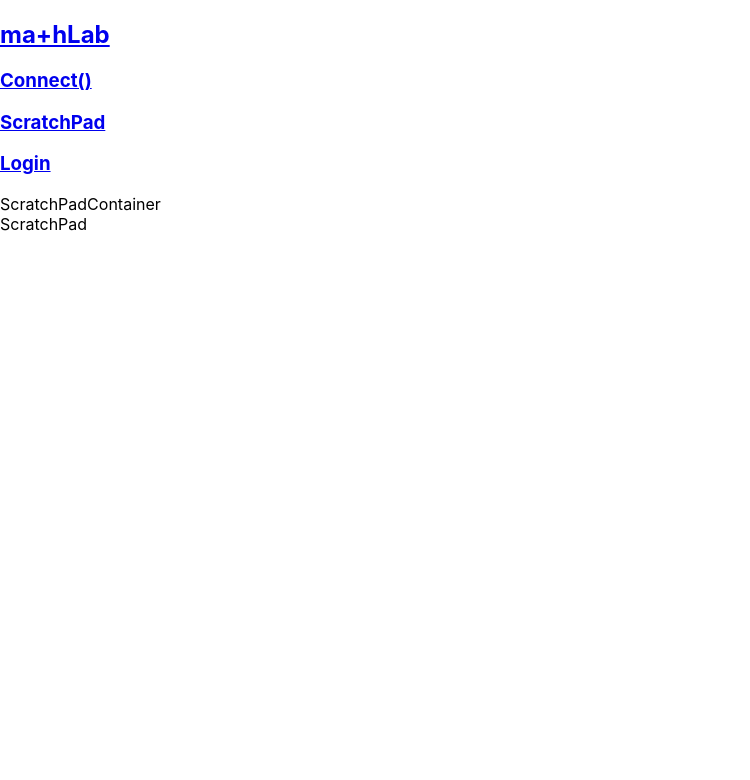
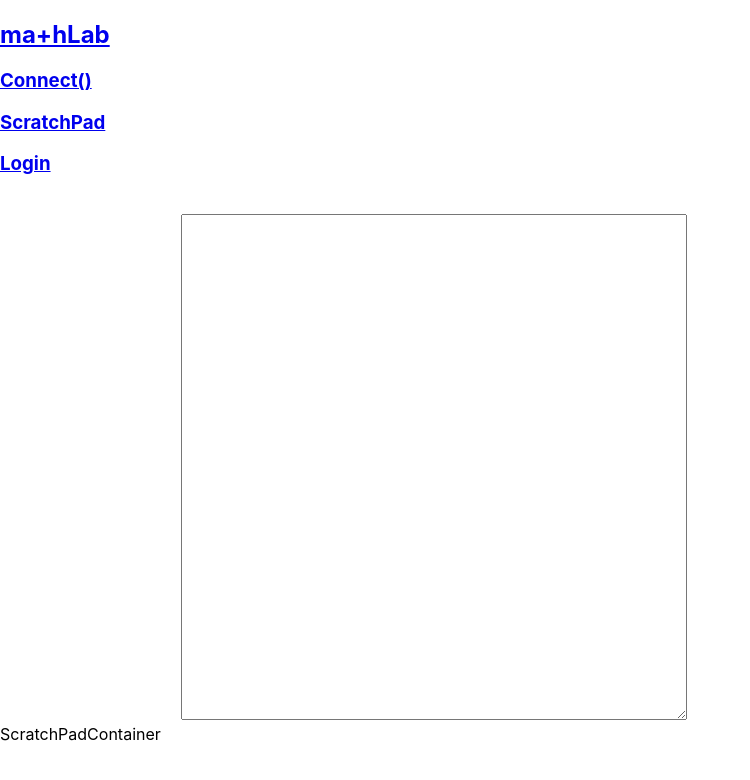
Before and after one commit to laurenyz/mathLab-frontend, a React (Create React App) app: page /scratchpads/new in a window 1280 px wide. Shown: the top 780 px of the page, without its empty margins (0-750 px from the left). Built offline with nearby package versions, Linux system fonts and the light colour scheme; no server answers.

Commit message:
updated scratchpad component not using redux

```diff
--- a/package.json
+++ b/package.json
@@ -8,6 +8,7 @@
     "@testing-library/jest-dom": "^4.2.4",
     "@testing-library/react": "^9.3.2",
     "@testing-library/user-event": "^7.1.2",
+    "actioncable": "^5.2.4-2",
     "react": "^16.13.1",
     "react-dom": "^16.13.1",
     "react-redux": "^7.2.0",
--- /dev/null
+++ b/src/ScratchPad.css
@@ -0,0 +1,5 @@
+textarea {
+    width: 500px;
+    height: 500px;
+    margin: 20px;
+  }
--- a/src/components/ScratchPad.jsx
+++ b/src/components/ScratchPad.jsx
@@ -1,9 +1,66 @@
 import React from 'react'
+import '../ScratchPad.css'
 
-const ScratchPad = () => {
-    return(<div>
-        ScratchPad
-    </div>)
+class ScratchPad extends React.Component {
+
+    constructor() {
+        super()
+        this.state = {
+            text: ""
+        }
+    }
+
+    componentDidMount(){
+        fetch('http://localhost:3000/scratchpads/1')
+        .then(resp => resp.json())
+        .then(scratchpad => this.setState({text: scratchpad.scratchpad_text}))
+    }
+
+    handleOnChange = event => {
+        this.setState({text: event.target.value})
+    }
+
+    render() {
+          return (
+            <textarea
+              value={this.state.text}
+              onChange={this.handleOnChange}
+            />
+          )
+        }
+
 }
 
 export default ScratchPad
+
+// import React, { Component } from 'react'
+// import '../ScratchPad.css'
+
+// class ScratchPad extends Component {
+//   state = { text: '' }
+
+//   componentDidMount() {
+//     fetch('http://localhost:3000/scratchpads/1')
+//     .then(data => {data.json()
+//     .then(res => {
+//           console.log(res)
+//         this.setState({ text: res.scratchpad_text })
+//       })
+//     })
+//   }
+
+//   handleChange = e => {
+//     this.setState({ text: e.target.value })
+//   }
+
+//   render() {
+//     return (
+//       <textarea
+//         value={this.state.text}
+//         onChange={this.handleChange}
+//       />
+//     )
+//   }
+// }
+
+// export default ScratchPad
```
Also changed, not shown: 1 other file (tests, documents, lock files or other folders).
